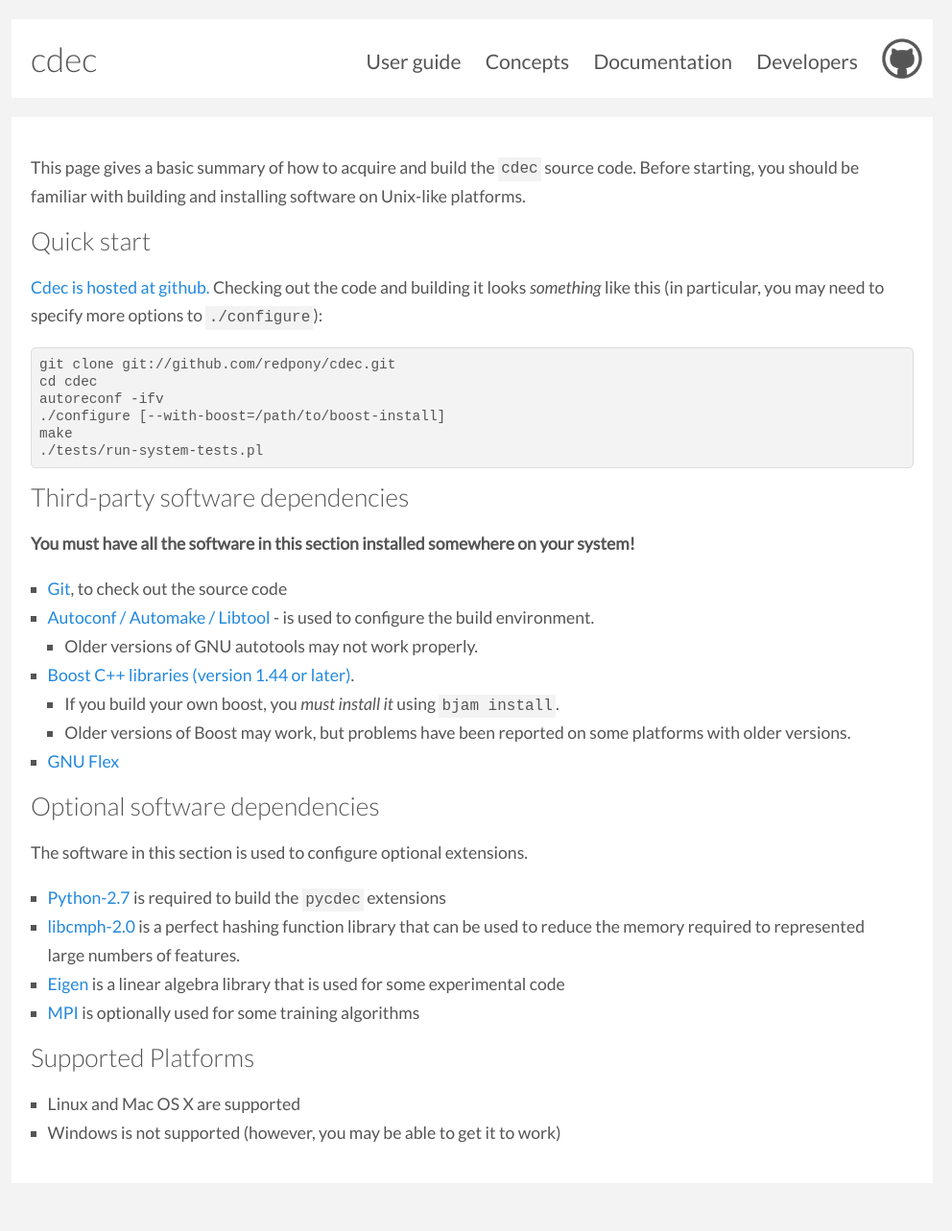
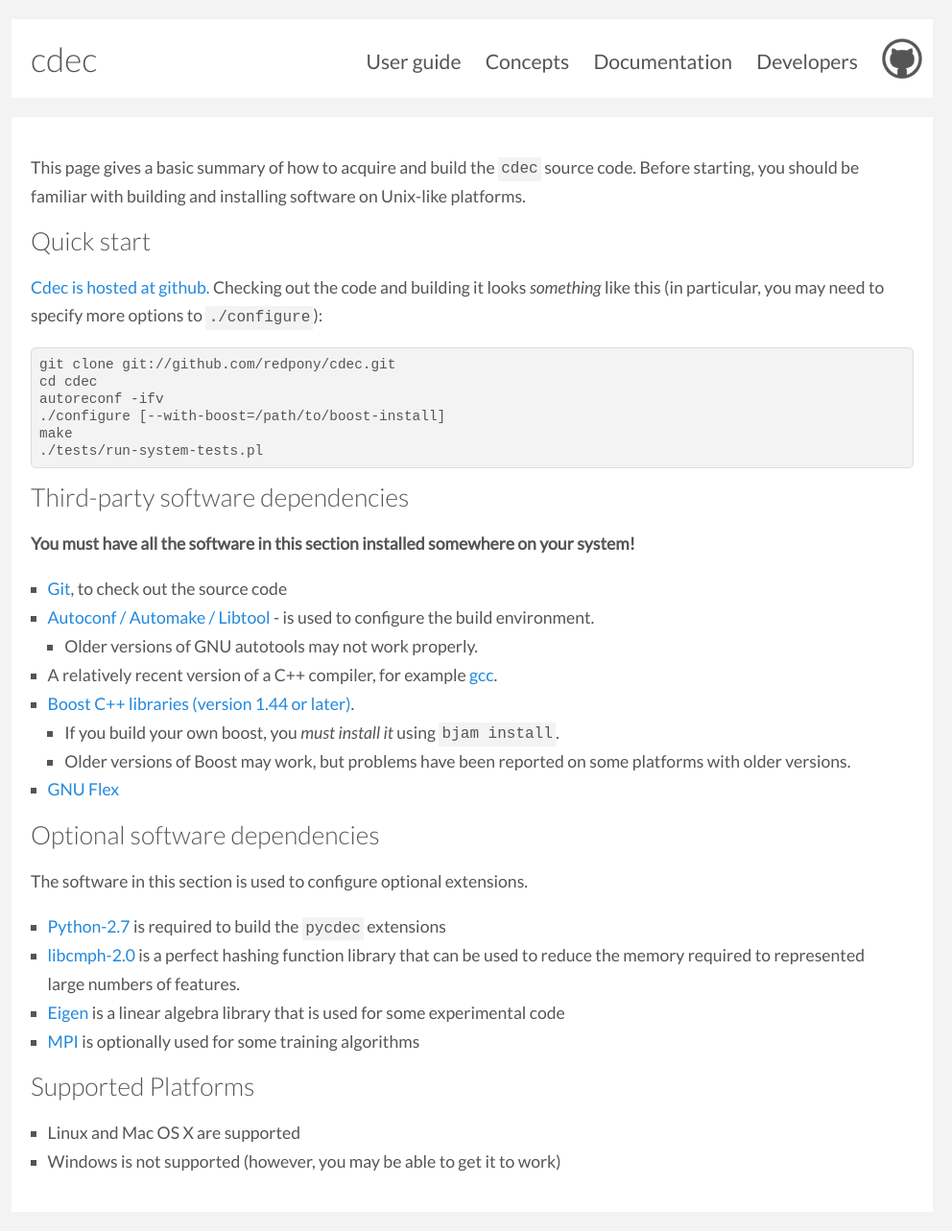
Before and after one commit to cdec/cdec.github.com, a Jekyll site: the page built from guide/compiling.md, in a window 1280 px wide. Shown: the whole page at 96% size, without its empty margins (148-1140 px from the left). Built offline with Jekyll 4.4.1, drawn with Linux system fonts in a browser that asks for light colours; some web fonts are replaced; Markdown is read by kramdown in place of the engine named in the settings; before the commit the page ends 1253 px from its top, so only the background shows below that.

Commit message:
clean up

```diff
--- a/guide/compiling.md
+++ b/guide/compiling.md
@@ -20,6 +20,7 @@ This page gives a basic summary of how to acquire and build the `cdec` source co
 - [Git](http://git-scm.com/), to check out the source code
 - [Autoconf / Automake / Libtool](http://www.gnu.org/software/autoconf/) - is used to configure the build environment.
     - Older versions of GNU autotools may not work properly.
+- A relatively recent version of a C++ compiler, for example [gcc](http://gcc.gnu.org/).
 - [Boost C++ libraries (version 1.44 or later)](http://www.boost.org/).
     - If you build your own boost, you _must install it_ using `bjam install`.
     - Older versions of Boost may work, but problems have been reported on some platforms with older versions.
```
